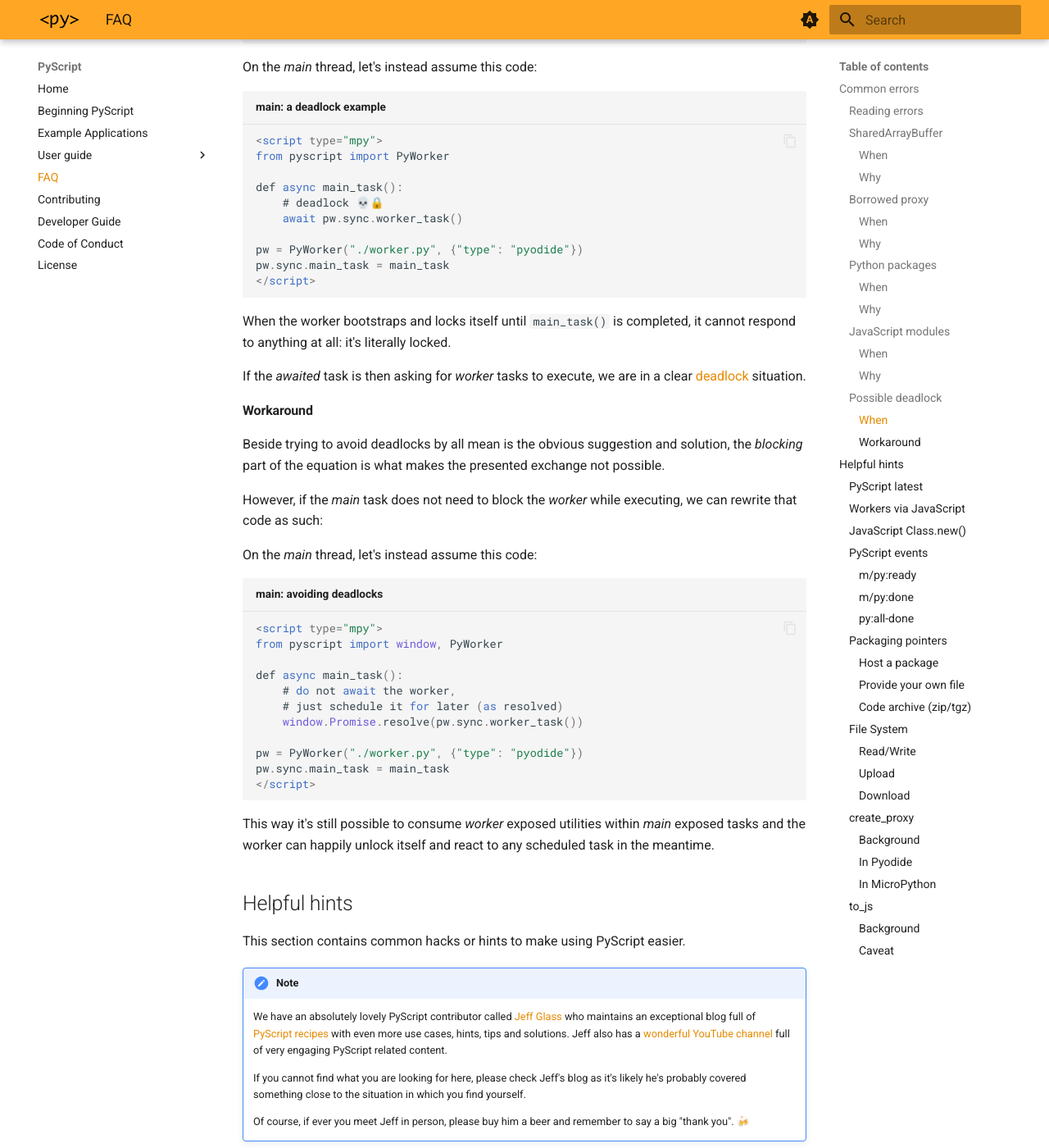
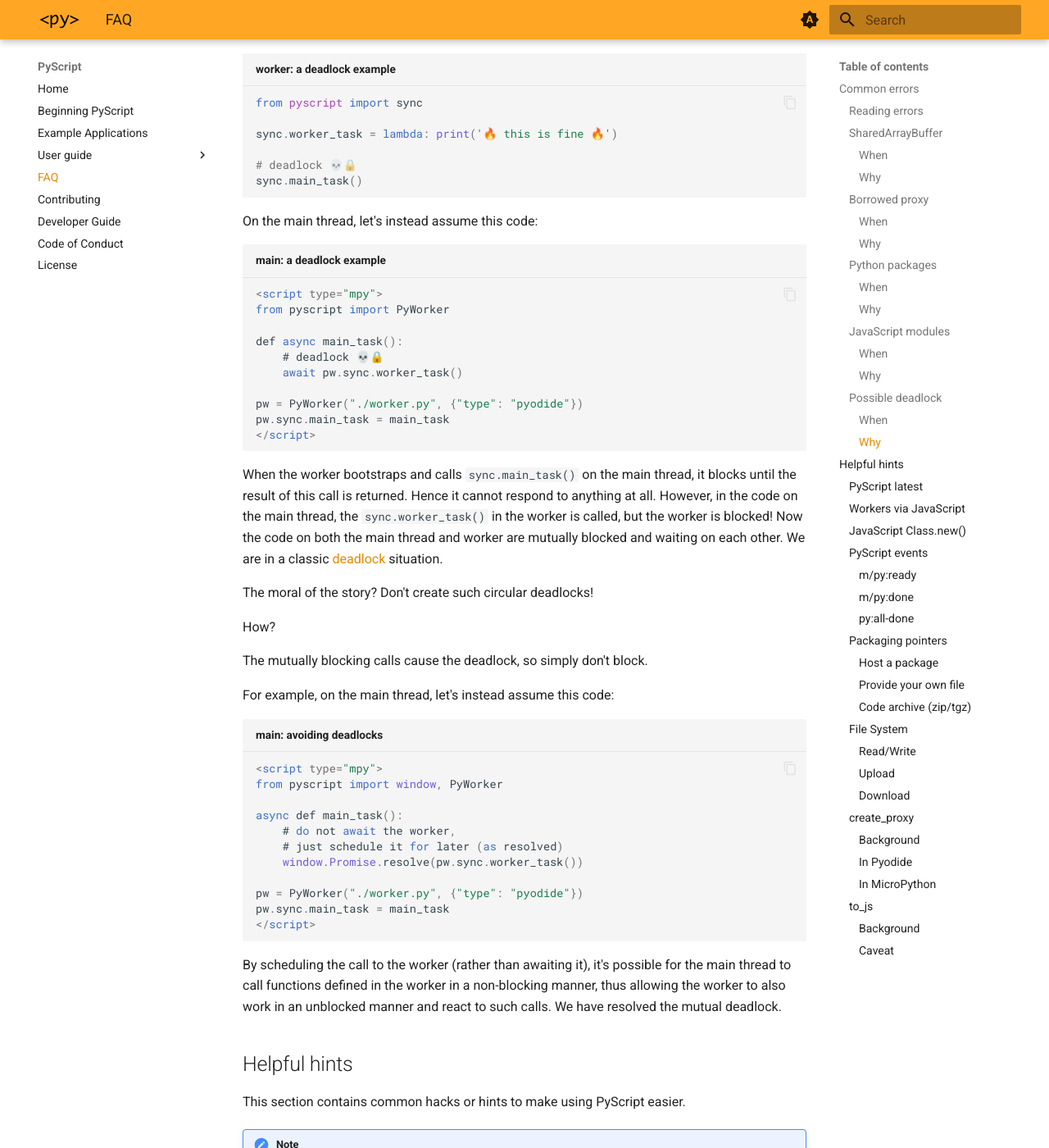
Before and after one commit to pyscript/docs, an MkDocs documentation site: the page built from docs/faq.md, in a window 1280 px wide and 1400 px high, scrolled down 7678 px. Shown: the whole window at 82% size. Built offline with MkDocs 1.6.1 and Material for MkDocs 9.7.7, drawn with Linux system fonts in a browser that asks for light colours; the version menu is left out; some of the changed text lies outside the part shown.

Commit message:
Update deadlock section in the FAQ.

````diff
--- a/docs/faq.md
+++ b/docs/faq.md
@@ -378,13 +378,23 @@ special care.
 
 ### Possible deadlock
 
-There are cases where users might encounter an error similar to the following one:
+Users may encounter an error message similar to the following:
 
-> 💀🔒 - Possible deadlock if proxy.xyz(...args) is awaited
+!!! failure
+
+    ```
+    💀🔒 - Possible deadlock if proxy.xyz(...args) is awaited
+    ```
 
 #### When
 
-Let's assume a worker script contains the following *Python* code:
+This error happens when your code on a worker and in the main thread are
+[in a deadlock](https://en.wikipedia.org/wiki/Deadlock). Put simply, neither
+fragment of code can proceed without waiting for the other.
+
+#### Why
+
+Let's assume a worker script contains the following Python code:
 
 ```python title="worker: a deadlock example"
 from pyscript import sync
@@ -395,7 +405,8 @@ sync.worker_task = lambda: print('🔥 this is fine 🔥')
 sync.main_task()
 ```
 
-On the *main* thread, let's instead assume this code:
+On the main thread, let's instead assume this code:
+
 ```html title="main: a deadlock example"
 <script type="mpy">
 from pyscript import PyWorker
@@ -409,23 +420,27 @@ pw.sync.main_task = main_task
 </script>
 ```
 
-When the worker bootstraps and locks itself until `main_task()` is completed, it cannot respond to anything at all: it's literally locked.
+When the worker bootstraps and calls `sync.main_task()` on the main thread, it
+blocks until the result of this call is returned. Hence it cannot respond to
+anything at all. However, in the code on the main thread, the
+`sync.worker_task()` in the worker is called, but the worker is blocked! Now
+the code on both the main thread and worker are mutually blocked and waiting
+on each other. We are in a classic
+[deadlock](https://en.wikipedia.org/wiki/Deadlock) situation.
 
-If the *awaited* task is then asking for *worker* tasks to execute, we are in a clear [deadlock](https://en.wikipedia.org/wiki/Deadlock) situation.
+The moral of the story? Don't create such circular deadlocks!
 
-#### Workaround
+How?
 
-Beside trying to avoid deadlocks by all mean is the obvious suggestion and solution, the *blocking* part of the equation is what makes the presented exchange not possible.
+The mutually blocking calls cause the deadlock, so simply don't block.
 
-However, if the *main* task does not need to block the *worker* while executing, we can rewrite that code as such:
-
-On the *main* thread, let's instead assume this code:
+For example, on the main thread, let's instead assume this code:
 
 ```html title="main: avoiding deadlocks"
 <script type="mpy">
 from pyscript import window, PyWorker
 
-def async main_task():
+async def main_task():
     # do not await the worker,
     # just schedule it for later (as resolved)
     window.Promise.resolve(pw.sync.worker_task())
@@ -435,8 +450,10 @@ pw.sync.main_task = main_task
 </script>
 ```
 
-This way it's still possible to consume *worker* exposed utilities within *main* exposed tasks and the worker can happily unlock itself and react to any scheduled task in the meantime.
-
+By scheduling the call to the worker (rather than awaiting it), it's possible
+for the main thread to call functions defined in the worker in a non-blocking
+manner, thus allowing the worker to also work in an unblocked manner and react
+to such calls. We have resolved the mutual deadlock.
 
 ## Helpful hints
 
````
